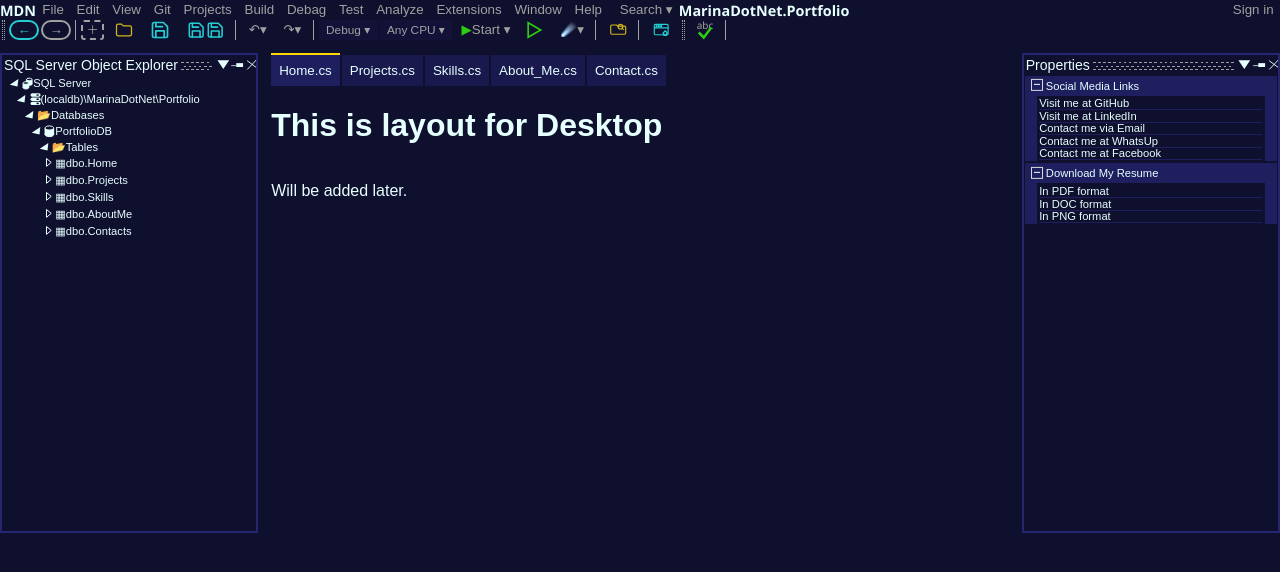
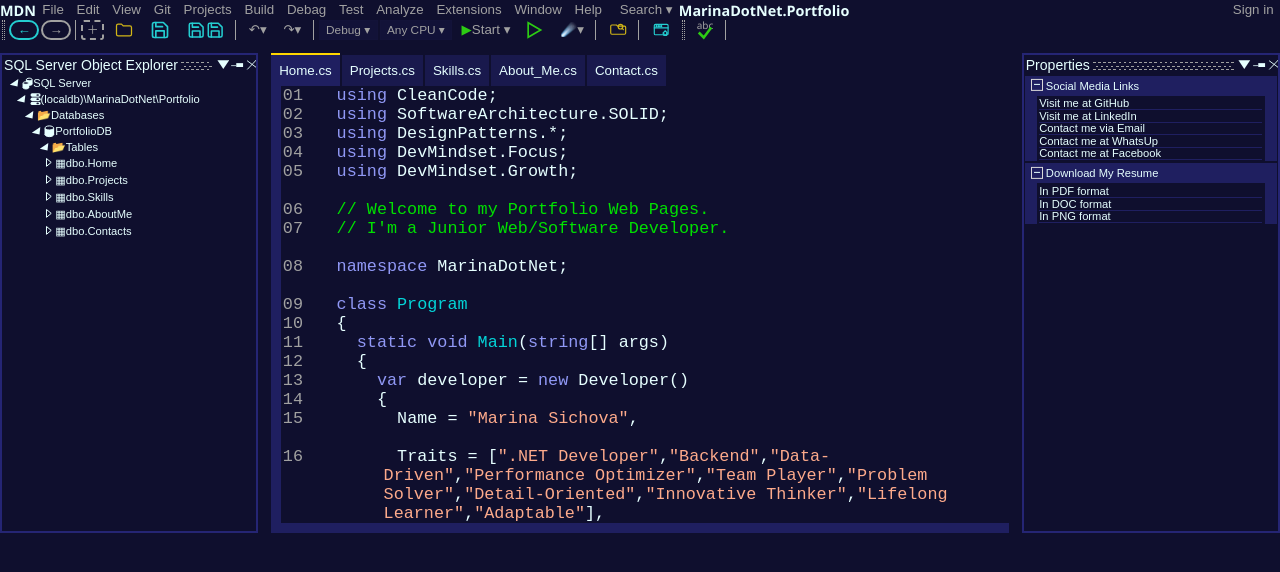
Before and after one commit to MarinaDotNet/marinadotnet.github.io, a React (Vite) app: page /aboutme in a window 1280 px wide. Shown: the top 572 px of the page. Built offline with nearby package versions, Linux system fonts and the light colour scheme.

Commit message:
update DesktopLayout.jsx added new elements and css styles

```diff
--- a/src/components/DesktopLayout.jsx
+++ b/src/components/DesktopLayout.jsx
@@ -2,6 +2,8 @@
 import DecorativeTopComponent from "./desktopLayoutComponents/DecorativeTopComponent";
 import PageContentLeftSide from "./desktopLayoutComponents/PageContentLeftSide";
 import PageContentRightSide from "./desktopLayoutComponents/PageContentRightSide";
+
+import Home from "./pages/Home";
 
 import { HashRouter as Router, Routes, Route } from "react-router-dom";
 
@@ -14,13 +16,15 @@
                 <DecorativeTopComponent />
 
                 <div className="main-content">
-
                     <PageContentLeftSide />
-
                     <div className="middle-content">
                         <NavBar />
-                        <h1>This is layout for Desktop</h1>
-                        <p>Will be added later.</p>
+
+                        <div className="component-box">
+                            <Routes>
+                                <Route path="/" element={<Home />} />
+                            </Routes>
+                        </div>
                     </div>
 
                     <PageContentRightSide />
--- a/src/index.css
+++ b/src/index.css
@@ -111,6 +111,13 @@
   flex-direction: column;
   height: 60svh;
   width: 58svw;
+}
+
+.component-box{
+  border-left: 10px solid var(--color-frame);
+  border-bottom: 10px solid var(--color-frame);
+
+  overflow-y: scroll;
 }
 
 /* #endregion Main content area styles, main information to be place/shown such as html pages, nav-bar */
```
